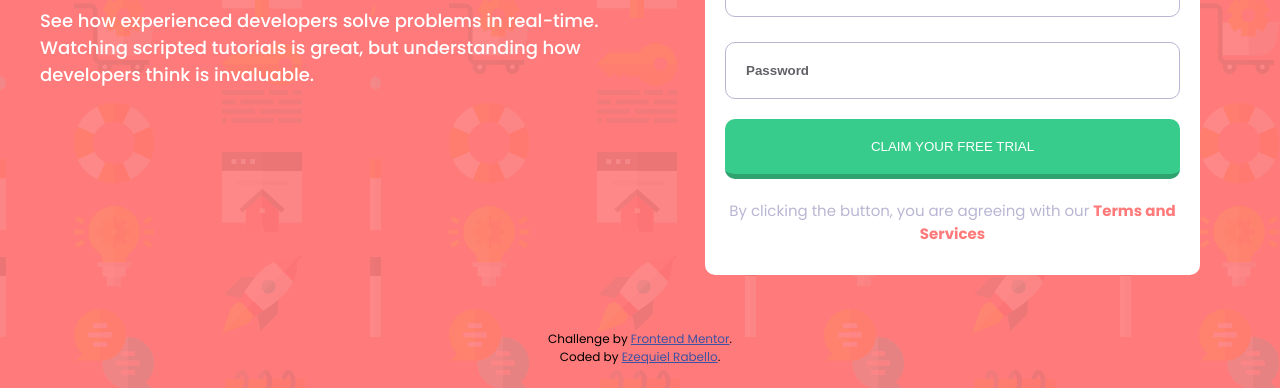
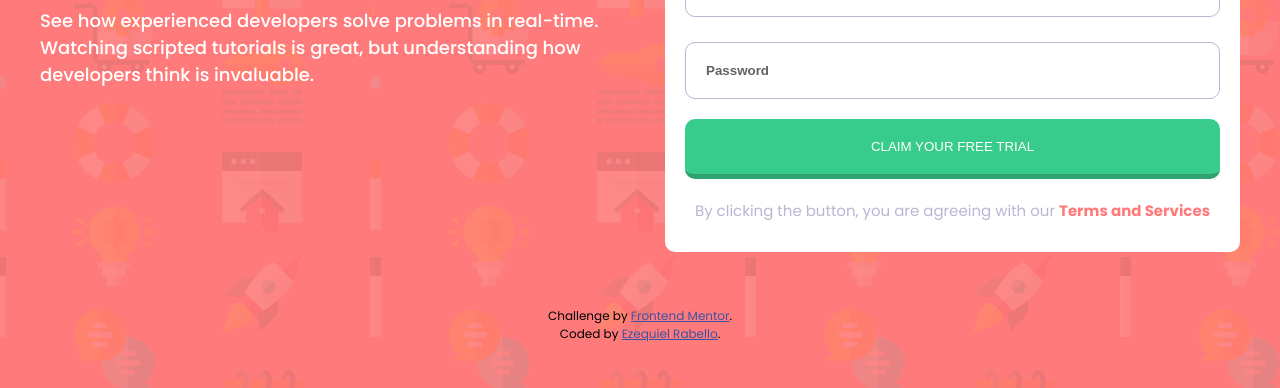
Before and after one commit to ezequielrabello/signup-form, a plain HTML site: page index.html in a window 1280 px wide. Shown: the part 412-800 px from the top of the page. Drawn offline with Linux system fonts and the light colour scheme.

Commit message:
updated style

```diff
--- a/style.css
+++ b/style.css
@@ -48,9 +48,7 @@ main p {
     font-size: 1.8rem;
 }
 
-.form {
-    margin: 0 4rem;
-}
+
 
 .trial {
     border-radius: 1rem;
```
